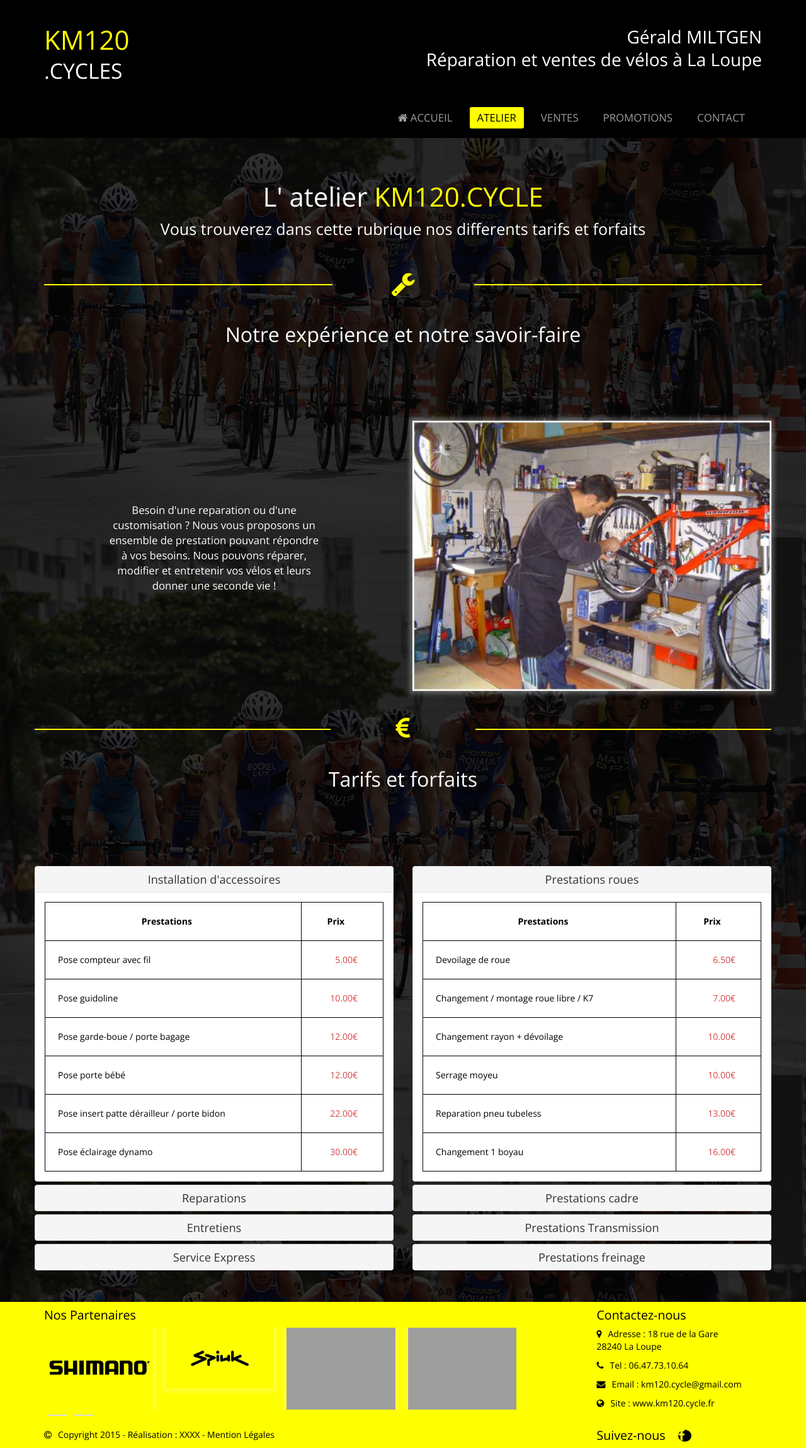
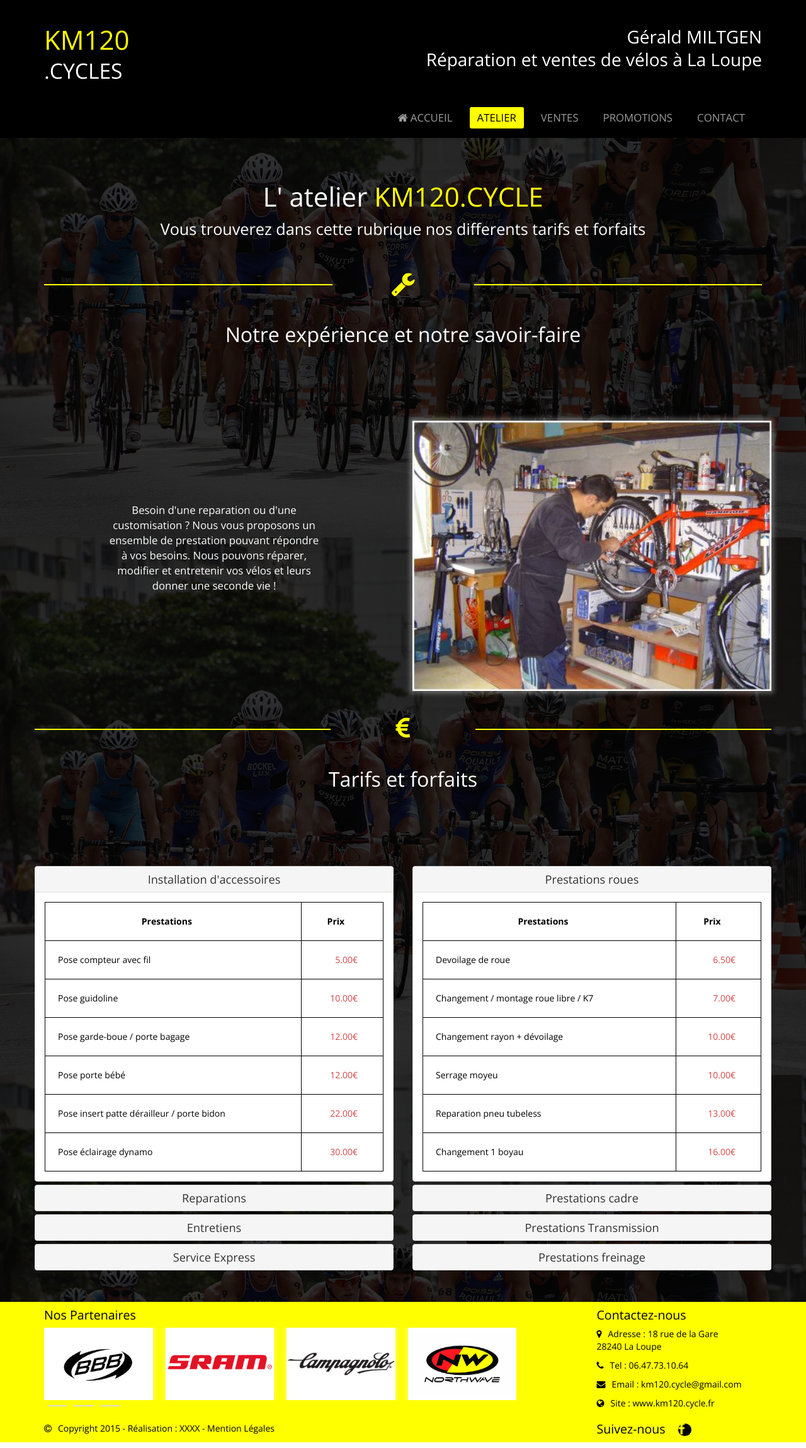
Before and after one commit to WildCodeSchool/laloupe-0915-veloLaLoupe, a PHP site: page /atelier.php in a window 1280 px wide. Shown: the whole page at 63% size. Run offline with PHP 8.4, Linux system fonts and the light colour scheme; some libraries are stand-ins or nearby versions; grey boxes are pictures that could not be loaded.

Commit message:
ajout des logos des sponsors dans le footer

```diff
--- a/includes/footer.php
+++ b/includes/footer.php
@@ -10,22 +10,34 @@
 				<h4>Nos Partenaires</h4>
 					<div class="carouselFooter">
 						<div class="item">
-							<img src="images/shimano-logo.png" width="100%" />
+							<img src="images/sponsors/bbb.png" width="100%" />
 						</div>
 						<div class="item">
-							<img src="images/spiuck.png" width="100%" />
+							<img src="images/sponsors/sram.png" width="100%" />
 						</div>
 						<div class="item">
-							<img src="http://lorempicsum.com/futurama/600/400/3" width="100%" />
+							<img src="images/sponsors/campagnolo.png" width="100%" />
 						</div>
 						<div class="item">
-							<img src="http://lorempicsum.com/futurama/600/400/4" width="100%" />
+							<img src="images/sponsors/northwave.png" width="100%" />
 						</div>
 						<div class="item">
-							<img src="http://lorempicsum.com/futurama/600/400/5" width="100%" />
+							<img src="images/sponsors/exs.png" width="100%" />
 						</div>
 						<div class="item">
-							<img src="http://lorempicsum.com/futurama/600/400/6" width="100%" />
+							<img src="images/sponsors/rockshox.png" width="100%" />
+						</div>
+						<div class="item">
+							<img src="images/sponsors/prologo.png" width="100%" />
+						</div>
+						<div class="item">
+							<img src="images/sponsors/vision.png" width="100%" />
+						</div>
+						<div class="item">
+							<img src="images/sponsors/shimano.png" width="100%" />
+						</div>
+						<div class="item">
+							<img src="images/sponsors/spiuk.png" width="100%" />
 						</div>
 					</div>
 				</div>
```
Also changed, not shown: images/sponsors/bbb.png (added), images/sponsors/campagnolo.png (added), images/sponsors/exs.png (added), images/sponsors/northwave.png (added), images/sponsors/prologo.png (added), images/sponsors/rockshox.png (added), images/sponsors/shimano.png (added), images/sponsors/spiuk.png (added), images/sponsors/sram.png (added), images/sponsors/vision.png (added).
